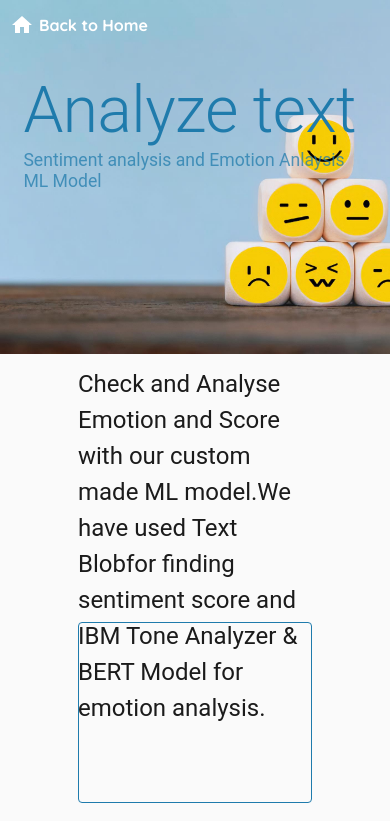
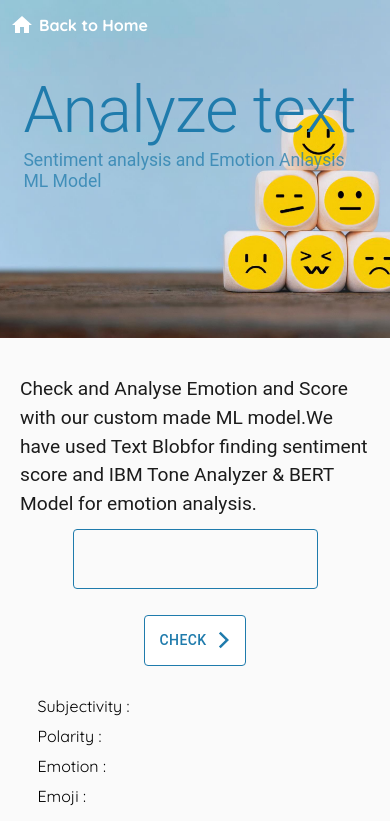
Before and after one commit to devsinghindra/dashboard, a React (Create React App) app: page /test in a window 390 px wide. Shown: the top 821 px of the page. Built offline with nearby package versions, Linux system fonts and the light colour scheme; no server answers.

Commit message:
added media query in home and test, almost complete

```diff
--- a/src/component/Home/Home.jsx
+++ b/src/component/Home/Home.jsx
@@ -9,6 +9,22 @@ import Container from 'react-bootstrap/Container'
 import Typography from '@material-ui/core/Typography'
 import Button from '@material-ui/core/Button';
 import { Dashboard, DeveloperMode } from "@material-ui/icons";
+
+const overview = `Twitter sentiment analysis Machine learning model, which can find the sentiment score based
+on the tweets data. We are finding sentiment scores and emotion for 5000 tweets data everyday
+using machine learning models and analyzing it with various data analysis like frequency count
+,monthly and weekly data analysis . Based on the sentiment score of everyday and
+,we can analyze the sentiments ,variation in sentiments of public.`;
+
+const purpose = `Sentiment analysis is extremely useful in social media monitoring as it allows us to gain an
+overview of the wider public opinion behind certain topics. Social media websites like Twitte,
+Facebook make that process quicker and easier than ever before, thanks to real-time
+monitoring capabilities.The human language is complex. Teaching a machine to analyse the various grammatical
+nuances, cultural variations, slang and misspellings that occur in online mentions is a difficult
+process. Teaching a machine to understand how context can affect tone is even more difficult
+The Corona Virus endangers our physical health indeed, but alongside, social distancing also
+poses a threat to our emotional stability. Thus, it is crucial to understand public sentiments under COVID-19.`;
+
 
 function Home() {
     // Add flexbox and style and content
@@ -38,10 +54,16 @@ function Home() {
             </div>
             <div className={styles.child_2}>
                 <div className={styles.summary}>
+                    <h1>Overview</h1>
+                    <hr />
                     <Typography variant="h5" component="h2" className={styles.text}>
-                        The sentiment analysis of Indians after the extension of lockdown announcements to be analyzed with the relevant #tags on twitter and build a predictive analytics model to understand the behavior of people if the lockdown is further extended.
-                        Also develop a dashboard with visualization of people reaction to the govt announcements on lockdown extension
-        </Typography>
+                        {overview}
+                    </Typography>
+                    <h1>Purpose</h1>
+                    <hr />
+                    <Typography variant="h5" component="h2" className={styles.text}>
+                        {purpose}
+                    </Typography>
                 </div>
             </div>
         </div>
--- a/src/component/Home/Home.module.scss
+++ b/src/component/Home/Home.module.scss
@@ -38,10 +38,38 @@
     .summary {
       grid-column: 2/3;
       margin-top: 5%;
+
+      h1 {
+        margin: 0 0;
+        color: #1f7bac;
+      }
       .text {
+        padding: 10px 0;
         color: #1b1b1b;
         line-height: 1.5em;
       }
     }
   }
 }
+
+@media (max-width: 480px) {
+  .grid {
+    .child_2 {
+      display: flex;
+      padding: 10px 20px;
+      flex-flow: column;
+      align-items: center;
+      .summary {
+        margin-top: 5%;
+        h1 {
+          margin: 0 0;
+        }
+        .text {
+          padding: 10px 0;
+          color: #1b1b1b;
+          font-size: 1.2rem;
+        }
+      }
+    }
+  }
+}
--- a/src/component/TestModel/TestModel.module.scss
+++ b/src/component/TestModel/TestModel.module.scss
@@ -2,6 +2,7 @@
   display: grid;
   grid-template-rows: 40% auto;
   grid-template-columns: 100%;
+  grid-row-gap: 10px;
   height: 100%;
   .child_1 {
     background-image: url("./../../assets/images/testS.jpg");
@@ -38,6 +39,7 @@
     display: grid;
     grid-template-columns: 20% auto 20%;
     grid-template-rows: 40% 30% 15% auto;
+    grid-row-gap: 10px;
     .summary {
       grid-column: 2/3;
       margin-top: 5%;
@@ -48,12 +50,15 @@
     }
     .input {
       grid-column: 2/3;
+      width: 70%;
       height: 100%;
+      min-height: fit-content;
     }
     .button {
       grid-column: 2/3;
-      width: 20%;
+      width: fit-content;
       height: 60%;
+      margin: 10px 0;
       border: 1px solid #1f7bac;
       color: #1f7bac;
       background-color: white;
@@ -67,6 +72,7 @@
       display: grid;
       grid-template-rows: auto auto auto;
       grid-template-columns: auto auto;
+      grid-row-gap: 10px;
       grid-column: 2/3;
       margin-bottom: 8%;
       margin-top: 3%;
@@ -79,7 +85,7 @@
         grid-template-columns: 50% auto;
         span {
           color: black;
-          font-size: 1.5em;
+          font-size: 1.5rem;
           font-weight: normal;
           margin-right: 5%;
         }
@@ -93,7 +99,7 @@
         grid-template-columns: 50% auto;
         span {
           color: black;
-          font-size: 1.5em;
+          font-size: 1.5rem;
           font-weight: normal;
           margin-right: 5%;
         }
@@ -107,7 +113,7 @@
         grid-template-columns: 50% auto;
         span {
           color: black;
-          font-size: 1.5em;
+          font-size: 1.5rem;
           font-weight: normal;
           margin-right: 5%;
         }
@@ -121,3 +127,65 @@
     }
   }
 }
+
+@media (max-width: 480px) {
+  .grid {
+    .child_2 {
+      display: flex;
+      padding: 10px 20px;
+      flex-flow: column;
+      align-items: center;
+      .output {
+        width: 90%;
+        display: flex;
+        flex-flow: column;
+        justify-content: space-between;
+        margin-bottom: 8%;
+        margin-top: 3%;
+        .subject {
+          display: flex;
+          align-items: center;
+          justify-content: space-between;
+          span {
+            font-size: 1rem;
+          }
+        }
+        .polar {
+          display: flex;
+          align-items: center;
+          justify-content: space-between;
+          span {
+            font-size: 1rem;
+          }
+        }
+        .emotion {
+          display: flex;
+          align-items: center;
+          justify-content: space-between;
+          span {
+            font-size: 1rem;
+          }
+        }
+        .emoji {
+          display: flex;
+          align-items: center;
+          justify-content: space-between;
+          span {
+            font-size: 1rem;
+          }
+          img {
+            height: 50px;
+            width: 50px;
+          }
+        }
+      }
+      .summary {
+        margin-top: 5%;
+        .text {
+          color: #1b1b1b;
+          font-size: 1.2rem;
+        }
+      }
+    }
+  }
+}
```
